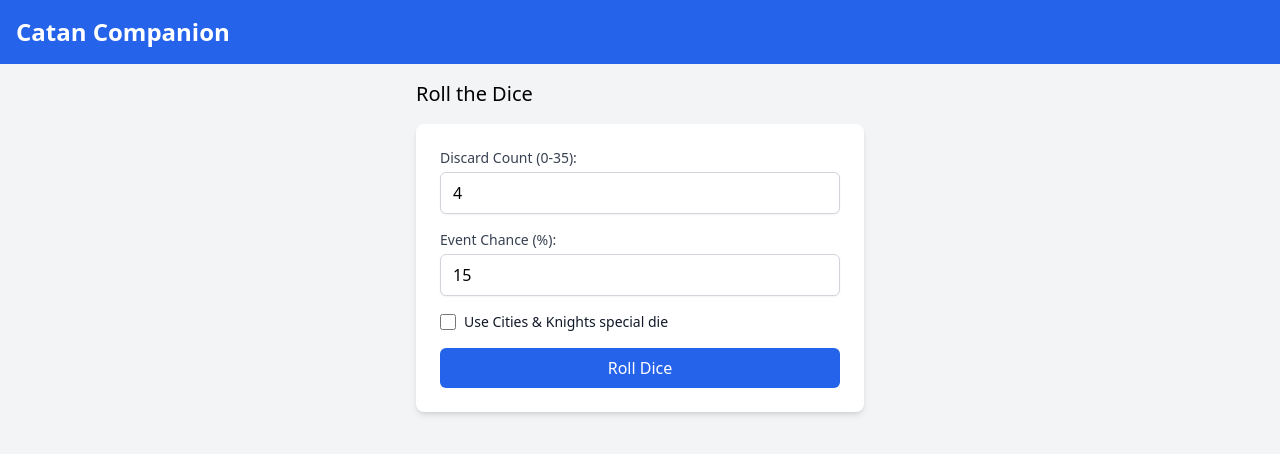
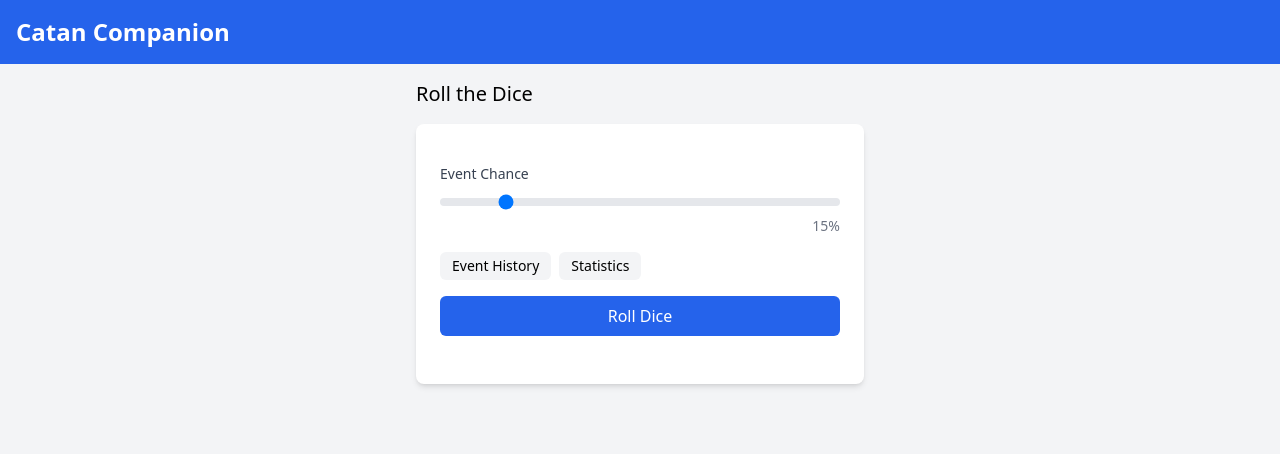
Before and after one commit to Moukt4r/catan-companion, a Next.js app: page / in a window 1280 px wide. Shown: the top 454 px of the page. Built offline with nearby package versions, Linux system fonts and the light colour scheme.

Commit message:
Update DiceRoller with event history, stats, and enhanced UI

```diff
--- a/components/DiceRoller.tsx
+++ b/components/DiceRoller.tsx
@@ -3,18 +3,24 @@
 import { EventSystem } from '../utils/eventSystem';
 import { DiceDisplay } from './DiceDisplay';
 import { EventDisplay } from './EventDisplay';
-import type { DiceRoll } from '../types/diceTypes';
-import type { GameEvent } from '../utils/events';
+import { EventHistory } from './EventHistory';
+import { EventStats } from './EventStats';
+import type { GameEvent } from '../types/eventTypes';
+
+const AUTO_DISMISS_DURATION = 5000; // 5 seconds
 
 export const DiceRoller: React.FC = () => {
   const [diceRoller] = useState(() => new DiceRollerUtil());
   const [eventSystem] = useState(() => new EventSystem());
-  const [currentRoll, setCurrentRoll] = useState<DiceRoll | null>(null);
-  const [currentEvent, setCurrentEvent] = useState<GameEvent | null>(null);
+  const [currentRoll, setCurrentRoll] = useState(null);
+  const [activeEvents, setActiveEvents] = useState<GameEvent[]>([]);
+  const [showHistory, setShowHistory] = useState(false);
+  const [showStats, setShowStats] = useState(false);
   const [discardCount, setDiscardCount] = useState(4);
   const [useSpecialDie, setUseSpecialDie] = useState(false);
   const [eventChance, setEventChance] = useState(15);
   const [isRolling, setIsRolling] = useState(false);
+  const [isDraggingChance, setIsDraggingChance] = useState(false);
 
   const handleRoll = useCallback(async () => {
     setIsRolling(true);
@@ -24,24 +30,12 @@
     setCurrentRoll(roll);
 
     const event = eventSystem.checkForEvent();
-    setCurrentEvent(event);
+    if (event) {
+      setActiveEvents(prev => [...prev, event]);
+    }
 
     setIsRolling(false);
   }, [diceRoller, eventSystem]);
-
-  const handleDiscardChange = useCallback((event: React.ChangeEvent<HTMLInputElement>) => {
-    const newCount = parseInt(event.target.value, 10);
-    if (!isNaN(newCount) && newCount >= 0 && newCount < 36) {
-      setDiscardCount(newCount);
-      diceRoller.setDiscardCount(newCount);
-    }
-  }, [diceRoller]);
-
-  const handleSpecialDieToggle = useCallback((event: React.ChangeEvent<HTMLInputElement>) => {
-    const newValue = event.target.checked;
-    setUseSpecialDie(newValue);
-    diceRoller.setUseSpecialDie(newValue);
-  }, [diceRoller]);
 
   const handleEventChanceChange = useCallback((event: React.ChangeEvent<HTMLInputElement>) => {
     const newChance = parseInt(event.target.value, 10);
@@ -53,58 +47,59 @@
 
   return (
     <div className="p-6 bg-white rounded-lg shadow-md">
-      {currentEvent && (
+      {/* Active Events */}
+      <div className="space-y-2 mb-4">
+        {activeEvents.map(event => (
           <EventDisplay
-          event={currentEvent}
-          onClose={() => setCurrentEvent(null)}
+            key={`${event.id}-${Date.now()}`}
+            event={event}
+            onClose={() => setActiveEvents(prev => prev.filter(e => e.id !== event.id))}
+            autoDismissAfter={AUTO_DISMISS_DURATION}
           />
-      )}
-
-      <div className="mb-4 space-y-4">
-        <div>
-          <label htmlFor="discardCount" className="block text-sm font-medium text-gray-700 mb-1">
-            Discard Count (0-35):
-          </label>
-          <input
-            type="number"
-            id="discardCount"
-            min="0"
-            max="35"
-            value={discardCount}
-            onChange={handleDiscardChange}
-            className="block w-full px-3 py-2 border border-gray-300 rounded-md shadow-sm focus:ring-blue-500 focus:border-blue-500"
-            aria-label="Number of combinations to discard"
-          />
+        ))}
       </div>
 
+      {/* Controls */}
+      <div className="mb-6 space-y-4">
         <div>
           <label htmlFor="eventChance" className="block text-sm font-medium text-gray-700 mb-1">
-            Event Chance (%):
+            Event Chance
           </label>
+          <div className="relative">
             <input
-            type="number"
+              type="range"
               id="eventChance"
               min="0"
               max="100"
               value={eventChance}
               onChange={handleEventChanceChange}
-            className="block w-full px-3 py-2 border border-gray-300 rounded-md shadow-sm focus:ring-blue-500 focus:border-blue-500"
-            aria-label="Percentage chance of random event"
+              onMouseDown={() => setIsDraggingChance(true)}
+              onMouseUp={() => setIsDraggingChance(false)}
+              className="w-full h-2 bg-gray-200 rounded-lg appearance-none cursor-pointer"
             />
+            {isDraggingChance && (
+              <div className="absolute -top-8 left-1/2 transform -translate-x-1/2 bg-blue-600 text-white px-2 py-1 rounded text-sm">
+                {eventChance}%
+              </div>
+            )}
+          </div>
+          <div className="mt-1 text-sm text-gray-500 text-right">{eventChance}%</div>
         </div>
 
-        <div className="flex items-center">
-          <input
-            type="checkbox"
-            id="useSpecialDie"
-            checked={useSpecialDie}
-            onChange={handleSpecialDieToggle}
-            className="h-4 w-4 text-blue-600 focus:ring-blue-500 border-gray-300 rounded"
-          />
-          <label htmlFor="useSpecialDie" className="ml-2 block text-sm text-gray-900">
-            Use Cities & Knights special die
-          </label>
-        </div>
+        {/* Action buttons */}
+        <div className="flex space-x-2">
+          <button
+            onClick={() => setShowHistory(prev => !prev)}
+            className="px-3 py-1 text-sm bg-gray-100 hover:bg-gray-200 rounded-md transition-colors"
+          >
+            Event History
+          </button>
+          <button
+            onClick={() => setShowStats(prev => !prev)}
+            className="px-3 py-1 text-sm bg-gray-100 hover:bg-gray-200 rounded-md transition-colors"
+          >
+            Statistics
+          </button>
         </div>
 
         <button
@@ -115,13 +110,27 @@
         >
           {isRolling ? 'Rolling...' : 'Roll Dice'}
         </button>
+      </div>
 
+      {/* Event History Modal */}
+      {showHistory && (
+        <EventHistory
+          history={eventSystem.getHistory()}
+          onClose={() => setShowHistory(false)}
+        />
+      )}
+
+      {/* Event Stats Modal */}
+      {showStats && (
+        <EventStats
+          events={eventSystem.getAllEvents()}
+          onClose={() => setShowStats(false)}
+        />
+      )}
+
+      {/* Current Roll Display */}
       {currentRoll && (
-        <DiceDisplay
-          roll={currentRoll}
-          isRolling={isRolling}
-          remainingRolls={diceRoller.getRemainingRolls()}
-        />
+        <DiceDisplay roll={currentRoll} isRolling={isRolling} />
       )}
     </div>
   );
```
Lines whose indentation alone changed are shown as unchanged.
